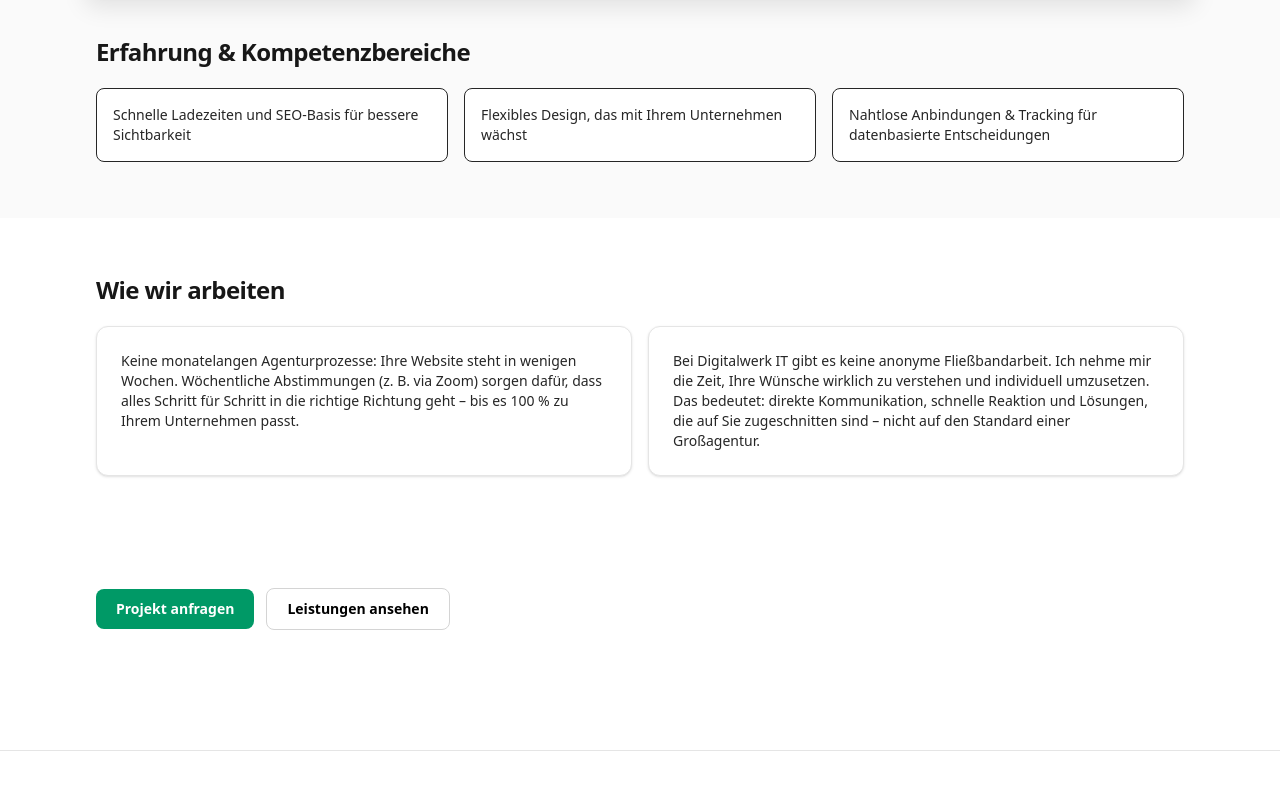
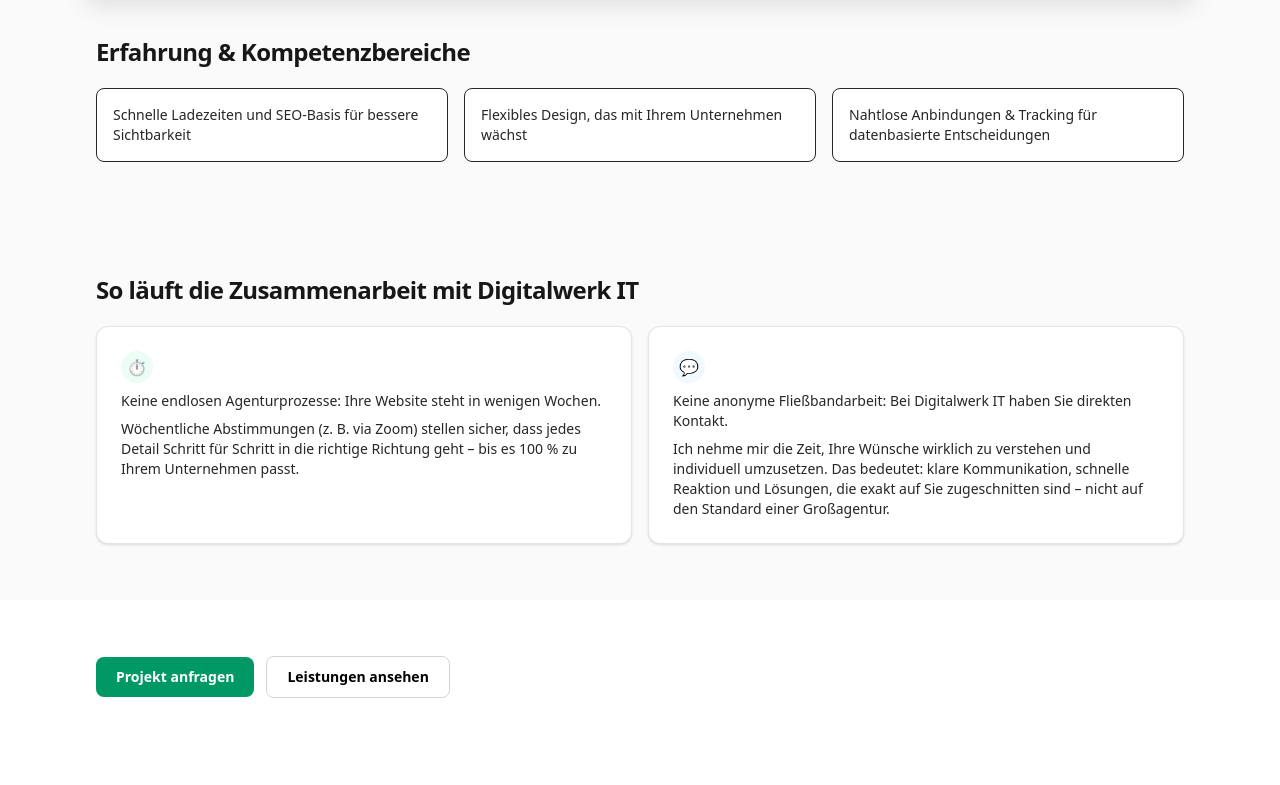
Before and after one commit to Remodops/digitalwerk, a Next.js app: page /ueber-uns in a window 1280 px wide. Shown: the part 792-1577 px from the top of the page. Built offline with nearby package versions, Linux system fonts and the light colour scheme; no server answers.

Commit message:
refactor(about): USP-Titel verkürzt, Zusammenarbeits-Überschrift präzisiert und Box-Struktur angeglichen

```diff
--- a/src/app/(site)/ueber-uns/page.tsx
+++ b/src/app/(site)/ueber-uns/page.tsx
@@ -15,7 +15,7 @@
           Wir entwickeln Websites, die Vertrauen schaffen und messbar zum Wachstum beitragen – transparent, effizient und ohne unnötige Komplexität.
         </p>
       </Section>
-      <Section title="Was uns besonders macht (USP)" className="bg-neutral-50">
+      <Section title="Was uns besonders macht" className="bg-neutral-50">
         <ul className="grid grid-cols-1 gap-4 sm:grid-cols-2 text-sm text-neutral-800">
           <li className="rounded-lg border p-4 bg-white">Planbare Ergebnisse durch klare Prozesse</li>
           <li className="rounded-lg border p-4 bg-white">Transparente Ergebnisse durch präzises Tracking</li>
@@ -30,16 +30,28 @@
           <div className="rounded-lg border p-4 bg-white">Nahtlose Anbindungen & Tracking für datenbasierte Entscheidungen</div>
         </div>
       </Section>
-      <Section title="Wie wir arbeiten">
+      <Section title="So läuft die Zusammenarbeit mit Digitalwerk IT" className="bg-neutral-50">
         <div className="grid grid-cols-1 gap-4 sm:grid-cols-2">
           <Card className="p-5">
+            <div className="mb-2">
+              <span aria-hidden className="flex h-8 w-8 items-center justify-center rounded-full bg-emerald-50 dark:bg-neutral-800">⏱️</span>
+            </div>
             <p className="text-neutral-800 text-sm">
-              Keine monatelangen Agenturprozesse: Ihre Website steht in wenigen Wochen. Wöchentliche Abstimmungen (z. B. via Zoom) sorgen dafür, dass alles Schritt für Schritt in die richtige Richtung geht – bis es 100 % zu Ihrem Unternehmen passt.
+              Keine endlosen Agenturprozesse: Ihre Website steht in wenigen Wochen.
+            </p>
+            <p className="text-neutral-800 text-sm mt-2">
+              Wöchentliche Abstimmungen (z. B. via Zoom) stellen sicher, dass jedes Detail Schritt für Schritt in die richtige Richtung geht – bis es 100 % zu Ihrem Unternehmen passt.
             </p>
           </Card>
           <Card className="p-5">
+            <div className="mb-2">
+              <span aria-hidden className="flex h-8 w-8 items-center justify-center rounded-full bg-sky-50 dark:bg-neutral-800">💬</span>
+            </div>
             <p className="text-neutral-800 text-sm">
-              Bei Digitalwerk IT gibt es keine anonyme Fließbandarbeit. Ich nehme mir die Zeit, Ihre Wünsche wirklich zu verstehen und individuell umzusetzen. Das bedeutet: direkte Kommunikation, schnelle Reaktion und Lösungen, die auf Sie zugeschnitten sind – nicht auf den Standard einer Großagentur.
+              Keine anonyme Fließbandarbeit: Bei Digitalwerk IT haben Sie direkten Kontakt.
+            </p>
+            <p className="text-neutral-800 text-sm mt-2">
+              Ich nehme mir die Zeit, Ihre Wünsche wirklich zu verstehen und individuell umzusetzen. Das bedeutet: klare Kommunikation, schnelle Reaktion und Lösungen, die exakt auf Sie zugeschnitten sind – nicht auf den Standard einer Großagentur.
             </p>
           </Card>
         </div>
```
